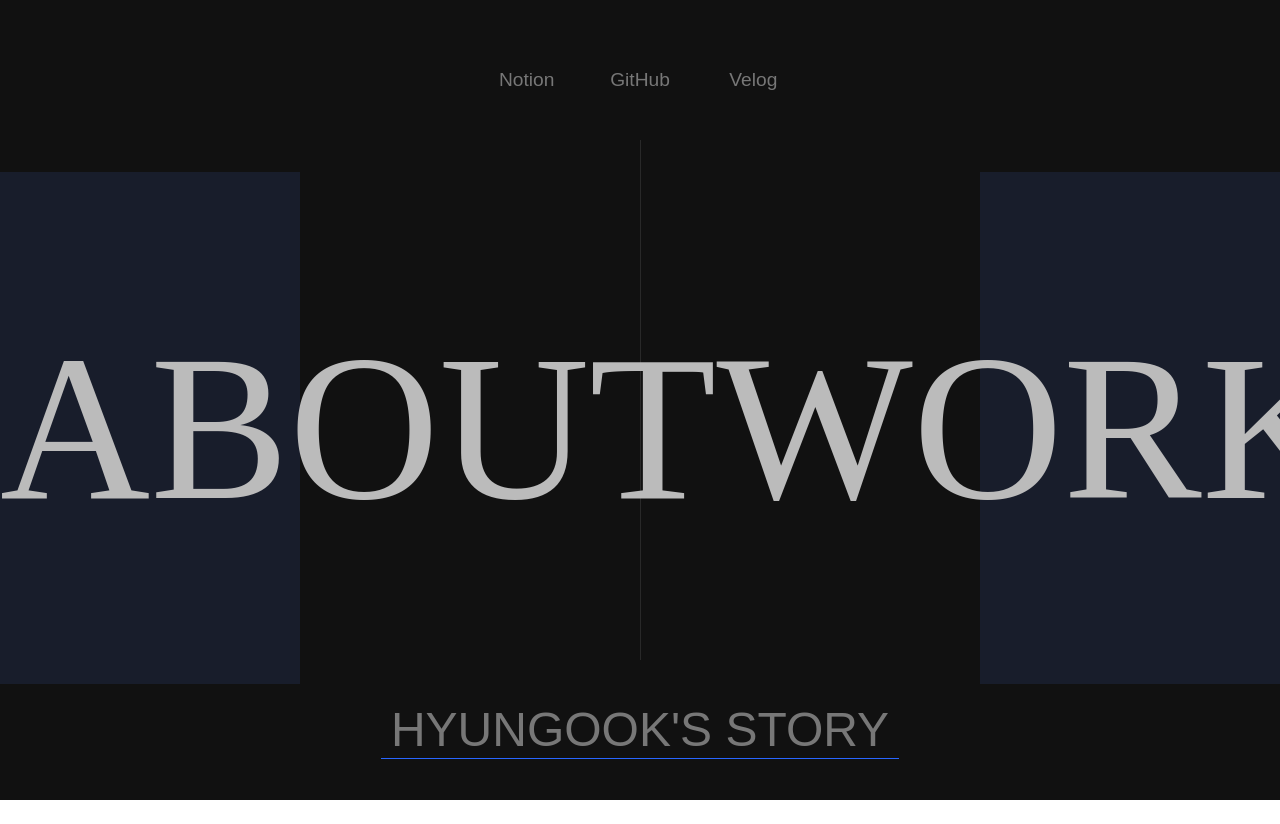
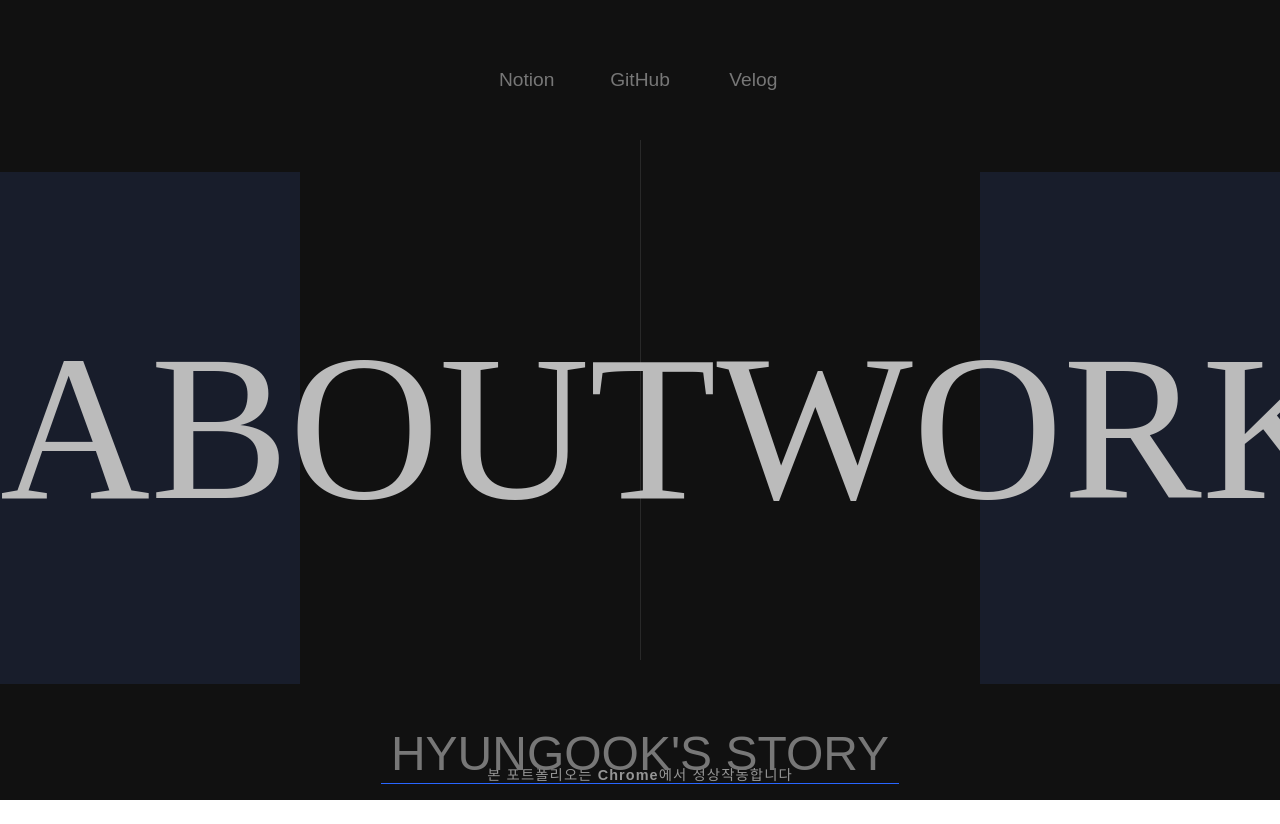
Before and after one commit to hyungook/ooks-story, a React (Create React App) app: page / in a window 1280 px wide. Before the commit the page ends 800 px from the top, so only its background shows below. Built offline with nearby package versions, Linux system fonts and the light colour scheme.

Commit message:
Add alert & Footer message

```diff
--- a/src/components/Footer.js
+++ b/src/components/Footer.js
@@ -5,12 +5,13 @@ import styles from '../styles/footer.module.css';
 
 const Footer = () => {
     return(
-        <footer>
+        <footer className={styles.footer}>
             <div className={styles.nameBox}>
                 <a href={"https://hyungook.github.io/modern-resume/"} className={styles.toyBtn} data-depth={"0.3"} target={"_blank"}>
                     HYUNGOOK'S STORY
                 </a>
             </div>
+                <p className={styles.alert}>본 포트폴리오는&nbsp;<b>Chrome</b>에서 정상작동합니다</p>
         </footer>
     )
 }
--- a/src/components/Header.js
+++ b/src/components/Header.js
@@ -3,7 +3,11 @@ import '../styles/reset.css';
 import styles from '../styles/header.module.css';
 
 const Header = () => {
+
+
     useEffect(()=>{
+        window.alert('본 포트폴리오는 Chrome에서 정상작동합니다')
+
         // Cursor Effect 변수
         let cursor = document.querySelector('.cursor');
         let cursor2 = document.querySelector('.cursor2');
--- a/src/styles/footer.module.css
+++ b/src/styles/footer.module.css
@@ -1,8 +1,14 @@
 @charset 'utf-8';
+
+.footer {
+  /* width: 100%;
+  box-sizing: border-box;
+  position: relative; */
+}
 .nameBox {
   width: 100%;
-  height: 80px;
-  position: absolute;
+  height: 60px;
+  /* position: absolute; */
   left: 0;
   bottom: 0;
 
@@ -21,6 +27,37 @@
   color: #999;
   border-bottom: 2px solid #2966ff;
   text-decoration: none;
+}
+
+.alert {
+  width: 100%;
+  bottom: 0;
+  position: absolute;
+  font-size: 0.7rem;
+  font-weight: 300;
+  padding: 1rem 0;
+  text-decoration: none;
+  font-family: Noto Sans KR, sans-serif;
+  color: #999;
+  display: flex;
+  justify-content: center;
+  letter-spacing: 1.1px;
+  animation: aniAlert;
+  animation-duration: 1.6s;
+  animation-fill-mode: forwards;
+  animation-delay: 1s;
+  animation-iteration-count: infinite;
+
+  opacity: 0;
+}
+
+@keyframes aniAlert {
+  0% {
+    opacity: 0;
+  }
+  100% {
+    opacity: 1;
+  }
 }
 
 @media screen and (min-width: 768px) {
@@ -68,4 +105,9 @@
     transform: scaleY(1);
     transform-origin: top;
   }
+
+  .alert {
+    font-size: 0.9rem;
+  }
+
 }
--- a/src/styles/header.module.css
+++ b/src/styles/header.module.css
@@ -1,7 +1,6 @@
 @charset 'utf-8';
 .cursor,
 .cursor2 {
-  /* display: none; */
   visibility: hidden;
 }
 
```
Also changed, not shown: 1 other file (tests, documents, lock files or other folders).
